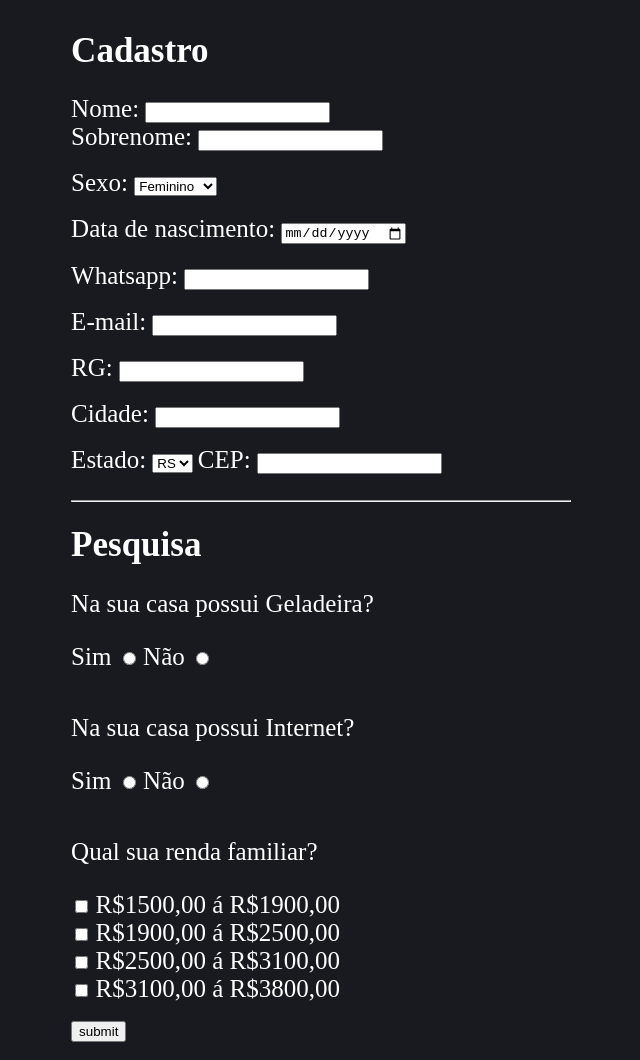
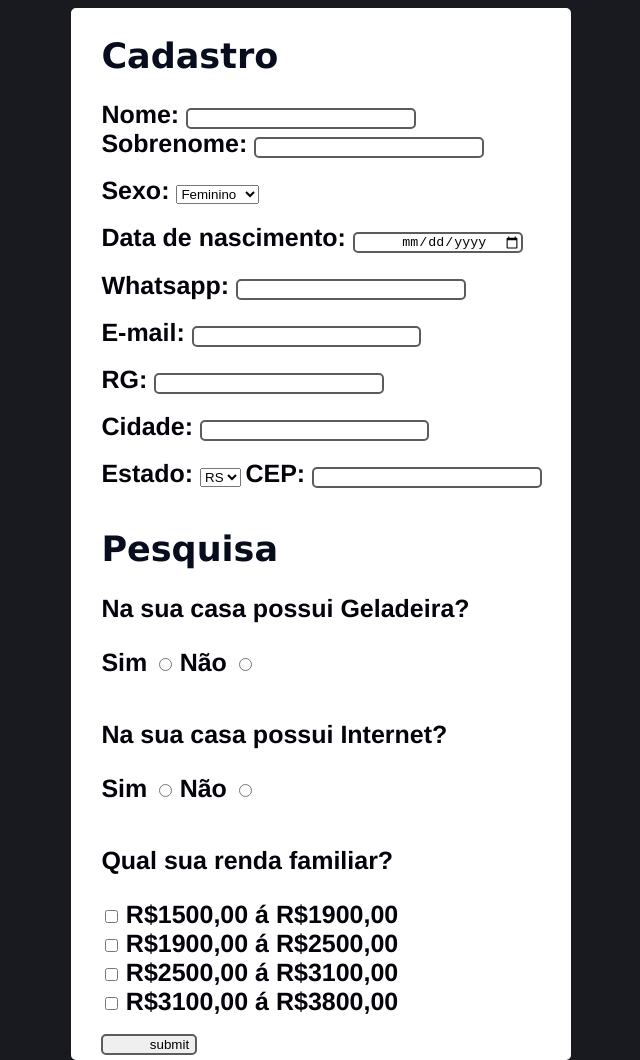
Before and after one commit to Larissadods/estudos.jorge, a plain HTML site: page index.html in a window 1280 px wide. Shown: the whole page, without its empty margins (354-994 px from the left). Drawn offline with Linux system fonts and the light colour scheme.

Commit message:
Add files via upload

```diff
--- a/index.html
+++ b/index.html
@@ -56,13 +56,13 @@
             <label for="cep"> CEP: </label>
             <input type="text" id="cep" name="cep">
             <br><br>
-            <hr>
+
             <h1> Pesquisa </h1>
 
             <p> Na sua casa possui Geladeira? </p>
             <label for="geladeira"> Sim </label>
             <input type="radio" id="geladeira" name="geladeira">
-            <label for=""> Não </label>
+            <label for="geladeira"> Não </label>
             <input type="radio" id="geladeira" name="geladeira">
             <br><br>
 
--- a/style.css
+++ b/style.css
@@ -2,26 +2,38 @@ body {
     font-family: 'Franklin Gothic Medium', 'Arial Narrow', Arial, sans-serif;
     display: flex;
     background-color: rgb(24, 26, 32);
-    color: #ffffff;
+    color: #04030b;
 }
 
 label {
     font-size: 25px;
-    font-family: 'Times New Roman', Times, serif;
+    font-weight: bold;
 }
 
 .principal {
     width: 500px;
     margin-left: 33%;
+    box-sizing: border-box;
+    border: 5px solid white;
+    border-radius: 5px;
+    background-color: white;
+    padding-left: 2%;
 }
 
 .principal h1 {
-    color: rgb(255, 255, 255);
+    color: rgb(7, 13, 29);
     font-size: 35px;
-    font-family: 'Times New Roman', Times, serif;
+    font-family: Verdana, Geneva, Tahoma, sans-serif;
 }
 
 .principal p {
     font-size: 25px;
-    font-family: 'Times New Roman', Times, serif;
+    font-weight: bold;
 }
+
+input {
+    box-sizing: border-box;
+    border: 2px solid rgb(92, 92, 92);
+    border-radius: 5px;
+    padding-left: 10%;
+}
```
